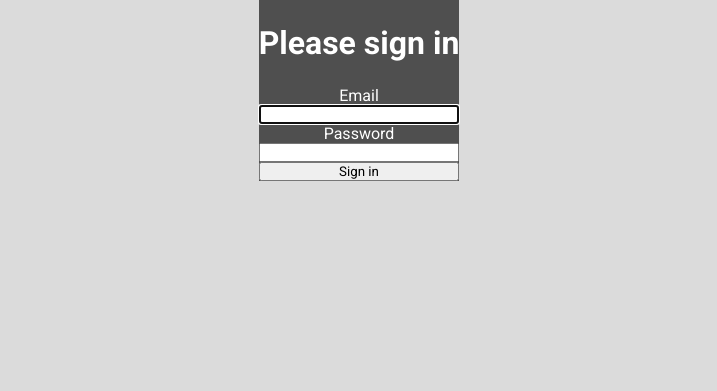
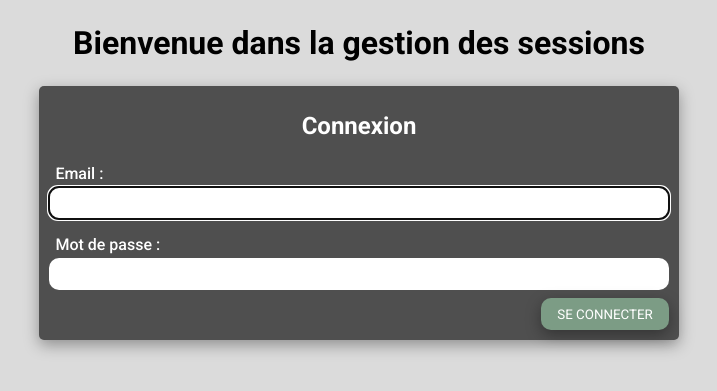
Before and after one commit to David-SDA/SymfonySession, a Symfony app: template templates/security/login.html.twig in a window 1280 px wide. Shown: the part 64-455 px from the top of the page, without its empty margins (281-998 px from the left). Run offline with Twig, Linux system fonts and the light colour scheme; the template is opened without the code that fills it, so the values that code supplies are empty; some libraries are stand-ins or nearby versions.

Commit message:
Ajout du style de la page de connexion

```diff
--- a/templates/security/login.html.twig
+++ b/templates/security/login.html.twig
@@ -4,7 +4,8 @@
 
 {% block body %}
     <div class="page">
-        <form method="post">
+        <h1>Bienvenue dans la gestion des sessions</h1>
+        <form method="post" class="securite">
             {% if error %}
                 <div class="alert alert-danger">{{ error.messageKey|trans(error.messageData, 'security') }}</div>
             {% endif %}
@@ -15,11 +16,15 @@
                 </div>
             {% endif %}
 
-            <h1 class="h3 mb-3 font-weight-normal">Please sign in</h1>
-            <label for="inputEmail">Email</label>
-            <input type="email" value="{{ last_username }}" name="email" id="inputEmail" class="form-control" autocomplete="email" required autofocus>
-            <label for="inputPassword">Password</label>
-            <input type="password" name="password" id="inputPassword" class="form-control" autocomplete="current-password" required>
+            <h2>Connexion</h2>
+            <div class="ligneFormulaire">
+                <label for="inputEmail">Email :</label>
+                <input type="email" value="{{ last_username }}" name="email" id="inputEmail" class="form-control" autocomplete="email" required autofocus>
+            </div>
+            <div class="ligneFormulaire">
+                <label for="inputPassword">Mot de passe :</label>
+                <input type="password" name="password" id="inputPassword" class="form-control" autocomplete="current-password" required>
+            </div>
 
             <input type="hidden" name="_csrf_token"
                 value="{{ csrf_token('authenticate') }}"
@@ -36,9 +41,7 @@
                 </div>
             #}
 
-            <button class="btn btn-lg btn-primary" type="submit">
-                Sign in
-            </button>
+            <button type="submit" class="boutonSubmit">SE CONNECTER</button>
         </form>
     </div>
 {% endblock %}
```
